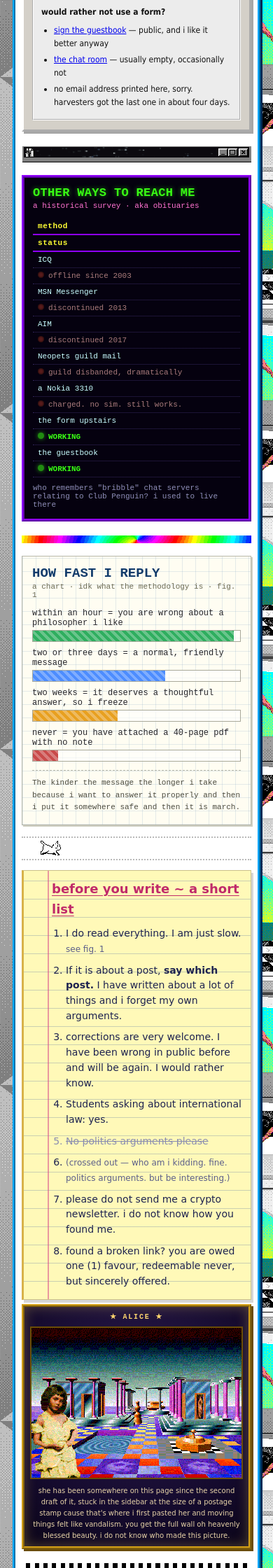
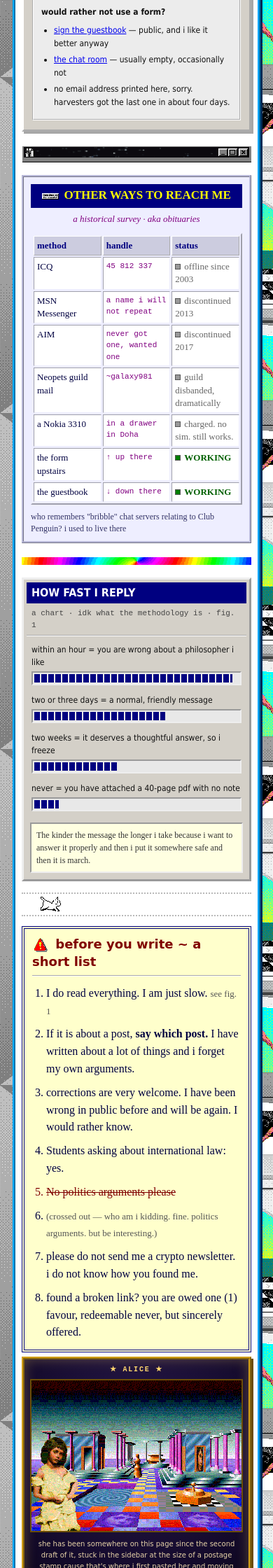
Before and after one commit to Catofminerva/Catofminerva.github.io, a Jekyll site: the page contact.html, which Jekyll copies as it is, in a window 390 px wide. Shown: the part 1330-3570 px from the top of the page at 70% size. Built offline with Jekyll 4.4.1, drawn with Linux system fonts in a browser that asks for light colours; some of the changed text lies outside the part shown.

Commit message:
Restyle contact directory, reply chart and writing notes for the old web

```diff
--- a/contact.html
+++ b/contact.html
@@ -180,33 +180,6 @@ a:hover { color:#ff1493; background:#ffff66; }
   image-rendering:pixelated;
 }
 
-/* --- the mail status readout. green screen, always on. --- */
-.mailstatus {
-  margin:0 0 15px;
-  border:3px inset #888;
-  background:#000;
-  padding:7px 8px 8px;
-  font:11px/1.55 "Courier New",monospace;
-  color:#00ff42;
-}
-.mailstatus .head {
-  margin:0 0 5px;
-  padding-bottom:4px;
-  border-bottom:1px dashed #0a6;
-  color:#7cff9f;
-  letter-spacing:.08em;
-}
-.mailstatus dl { margin:0; }
-.mailstatus dt { color:#4de08a; }
-.mailstatus dd { margin:0 0 6px; color:#c9ffd9; }
-.mailstatus dd:last-of-type { margin-bottom:0; }
-.mailstatus .cursor {
-  display:inline-block;
-  width:7px; height:12px;
-  background:#00ff42;
-  vertical-align:-2px;
-  animation:blink-hard 1.05s steps(1,end) infinite;
-}
 @keyframes blink-hard { 50% { opacity:0; } }
 
 /* --- alice. she has been on this page longer than most of my
@@ -501,168 +474,127 @@ textarea { min-height:150px; resize:vertical; line-height:1.5; }
 .sidecar li { margin-bottom:4px; }
 
 /* ============================================================
-   2001 — i discovered black backgrounds and never fully
-   recovered. this is the dead-contacts table. every row here
-   used to be a real way to find me.
+   Other ways to reach me: a bordered contact directory.
    ============================================================ */
+.section-gif { width:24px; height:24px; object-fit:contain; vertical-align:middle; image-rendering:pixelated; margin-right:3px; }
+
 .stratum-neon {
-  margin:0 0 6px;
-  padding:12px 12px 14px;
-  border:4px ridge #8f00ff;
-  background:#05010f;
-  color:#c9ffff;
+  margin:0 0 6px; padding:10px;
+  border:3px ridge #b8b8d8; background:#eeeeff; color:#000040;
 }
 .stratum-neon h2 {
-  margin:0 0 3px;
-  color:#39ff14;
-  font:bold 21px "Courier New",monospace;
-  text-shadow:0 0 7px rgba(57,255,20,.55);
-  letter-spacing:.02em;
+  margin:0 0 6px; padding:5px 7px;
+  background:#000080; color:#ffff00;
+  font:bold 21px/1.3 "Times New Roman",Times,serif;
+  text-align:center;
 }
 .stratum-neon .sub {
-  margin:0 0 12px;
-  color:#ff73d1;
-  font:11px "Courier New",monospace;
+  margin:0 0 10px; color:#800080; text-align:center; font:italic 13px/1.5 "Times New Roman",Times,serif;
 }
 
-.deadtable { width:100%; border-collapse:collapse; font:12px "Courier New",monospace; }
+.deadtable {
+  width:100%; table-layout:fixed; border:2px outset #eeeeff; border-spacing:2px; border-collapse:separate; font:14px/1.4 "Times New Roman",Times,serif;
+}
 .deadtable caption {
-  caption-side:bottom;
-  padding-top:9px;
-  color:#8f8fb8;
-  font-size:11px;
-  text-align:left;
+  caption-side:bottom; padding-top:9px; color:#333366; font-size:12px; text-align:left;
 }
 .deadtable th {
-  padding:5px 7px;
-  border-bottom:2px solid #8f00ff;
-  color:#ffff33;
-  text-align:left;
-  font-weight:bold;
-  letter-spacing:.05em;
+  padding:5px 6px; border:1px outset #fff;
+  background:#ccccdf; color:#000080; text-align:left; font-weight:bold;
 }
 .deadtable td {
-  padding:5px 7px;
-  border-bottom:1px dotted #33265c;
-  vertical-align:top;
+  padding:6px; border:1px inset #eeeeff; background:#fff;
+  vertical-align:top; overflow-wrap:anywhere;
 }
-.deadtable tr:hover td { background:#160a2e; }
-.deadtable .handle { color:#8fe9ff; }
+.deadtable tr:hover td {
+  background:#ffffcc;
+}
+.deadtable .handle {
+  color:#800080; font:12px/1.5 "Courier New",monospace;
+}
 
 .led {
-  display:inline-block;
-  width:9px; height:9px;
-  margin-right:6px;
-  border-radius:50%;
-  vertical-align:0;
+  display:inline-block; width:8px; height:8px;
+  margin-right:5px; border:1px solid #555; vertical-align:0;
 }
-.led.dead { background:#5a1c1c; box-shadow:inset 0 0 3px #000; }
+.led.dead {
+  background:#999;
+}
 .led.live {
-  background:#39ff14;
-  box-shadow:0 0 6px #39ff14;
-  animation:blink-soft 1.4s ease-in-out infinite;
+  background:#008000;
 }
-@keyframes blink-soft { 50% { opacity:.28; } }
-.st-dead { color:#a97b7b; }
-.st-live { color:#39ff14; font-weight:bold; }
+.st-dead {
+  color:#666;
+}
+.st-live {
+  color:#006000; font-weight:bold;
+}
 
 /* ============================================================
-   2004 — graph paper phase. the reply-time chart is honest,
-   which is the worst thing about it.
+   Reply-time chart: system-grey panel and segmented bars.
    ============================================================ */
 .stratum-paper {
-  margin:0 0 6px;
-  padding:13px 14px 15px;
-  border:1px solid #b7b7a9;
-  background:
-    repeating-linear-gradient(0deg,  rgba(120,160,190,.20) 0 1px, transparent 1px 19px),
-    repeating-linear-gradient(90deg, rgba(120,160,190,.20) 0 1px, transparent 1px 19px),
-    #fffdf2;
-  box-shadow:2px 2px 0 #cfcfc2;
-  color:#25252b;
+  margin:0 0 6px; padding:4px;
+  border:3px outset #eee; background:#d4d0c8; color:#111;
 }
 .stratum-paper h2 {
-  margin:0 0 2px;
-  font:bold 19px "Courier New",monospace;
-  color:#123b6b;
+  margin:0; padding:4px 7px;
+  font:bold 16px/1.4 "MS Sans Serif",Tahoma,sans-serif;
+  color:#fff; background:#000080;
 }
-.stratum-paper .sub { margin:0 0 13px; font:11px "Courier New",monospace; color:#6a6a55; }
+.stratum-paper .sub {
+  margin:0; padding:6px 7px; font:11px/1.5 "Courier New",monospace; color:#444; border-bottom:2px groove #fff;
+}
 
-.chart { font:12px "Courier New",monospace; }
-.chart-row { margin-bottom:9px; }
-.chart-row .lbl { display:block; margin-bottom:3px; color:#25252b; }
+.chart {
+  padding:10px 7px 2px; font:12px/1.5 "MS Sans Serif",Tahoma,sans-serif;
+}
+.chart-row {
+  margin-bottom:12px;
+}
+.chart-row .lbl {
+  display:block; margin-bottom:4px; color:#111;
+}
 .chart-track {
-  position:relative;
-  height:17px;
-  background:rgba(255,255,255,.6);
-  border:1px solid #a9a99a;
+  height:20px; padding:2px; border:2px inset #eee; background:#e8e8e8;
 }
 .chart-fill {
   height:100%;
-  background-image:repeating-linear-gradient(45deg,
-    rgba(255,255,255,.28) 0 4px, transparent 4px 8px);
+  background:repeating-linear-gradient(to right,#000080 0 8px,transparent 8px 10px);
 }
-.chart-fill.c1 { background-color:#2fae5f; }
-.chart-fill.c2 { background-color:#4d8dff; }
-.chart-fill.c3 { background-color:#e8a020; }
-.chart-fill.c4 { background-color:#c94a4a; }
 .chart-row .pct {
   margin-left:7px;
   color:#555;
   font-size:11px;
 }
 .chart-note {
-  margin:12px 0 0;
-  padding-top:9px;
-  border-top:1px dashed #b7b7a9;
-  font:11px/1.6 "Courier New",monospace;
-  color:#4a4a3f;
+  margin:2px 5px 5px; padding:7px;
+  border:2px inset #eee; background:#ffffe1;
+  font:12px/1.5 "Times New Roman",Times,serif; color:#333;
 }
 
 /* ============================================================
-   the notebook. this is the bit i actually wrote by hand, in the
-   sense that i wrote it in one go and did not edit it.
+   Before you write: a simple numbered list.
    ============================================================ */
 .notepad {
-  margin:0 0 6px;
-  padding:14px 18px 16px 52px;
-  background:
-    linear-gradient(90deg, transparent 34px, rgba(216,74,138,.55) 34px 36px, transparent 36px),
-    repeating-linear-gradient(0deg, transparent 0 25px, rgba(90,120,160,.32) 25px 26px),
-    #fff9b8;
-  border:1px solid #ccc08a;
-  border-left:3px solid #d8b24a;
-  box-shadow:3px 4px 0 rgba(0,0,0,.16);
-  transform:rotate(-.55deg);
-  color:#1e2350;
-  font-family:"Comic Sans MS","Trebuchet MS",cursive;
+  margin:0 0 6px; padding:12px 15px 14px;
+  background:#ffffcc; border:4px double #000080; color:#000040;
+  font:16px/1.5 "Times New Roman",Times,serif;
 }
 .notepad h2 {
-  margin:0 0 10px;
-  font-size:21px;
-  color:#c02a6a;
-  text-decoration:underline;
-  text-underline-offset:3px;
+  margin:0 0 12px; padding-bottom:7px; border-bottom:2px groove #fff;
+  font:bold 21px/1.3 "Comic Sans MS","Trebuchet MS",sans-serif;
+  color:#800000;
 }
 .notepad ol { margin:0; padding-left:20px; }
 .notepad li { margin-bottom:9px; line-height:1.55; }
 .notepad li:last-child { margin-bottom:0; }
-.notepad .aside { color:#5c5f8a; font-size:12px; }
-.notepad .crossed { text-decoration:line-through; color:#8a8db0; }
-
-/* a bit of tape, because it is stuck on top of the page */
-.taped { position:relative; }
-.taped::before, .taped::after {
-  content:"";
-  position:absolute;
-  top:-9px;
-  width:64px; height:19px;
-  background:rgba(255,255,255,.55);
-  border:1px solid rgba(0,0,0,.10);
-  box-shadow:0 1px 2px rgba(0,0,0,.16);
+.notepad .aside {
+  color:#555; font-size:13px;
 }
-.taped::before { left:16px;  transform:rotate(-5deg); }
-.taped::after  { right:16px; transform:rotate(4deg); }
+.notepad .crossed {
+  text-decoration:line-through; color:#800000;
+}
 
 /* ============================================================
    the message-board box. copied wholesale off about.html so the
@@ -798,7 +730,6 @@ textarea { min-height:150px; resize:vertical; line-height:1.5; }
 
   .content { order:2; display:block; width:100%; padding:10px 9px 18px; }
 
-  .mailstatus { order:3; margin:10px 8px; }
   .side-badges{ order:4; margin:0 8px; }
   .webring    { order:5; margin:10px 8px 0; }
   .attached   { order:6; margin:10px 8px 0; }
@@ -810,11 +741,13 @@ textarea { min-height:150px; resize:vertical; line-height:1.5; }
   .shrine .shrine-cap { font-size:10px; }
 
   .fields { grid-template-columns:1fr; }
-  .notepad { padding:12px 13px 14px 40px; transform:none; }
+  .notepad { padding:10px 11px 12px; }
   .notepad h2 { font-size:18px; }
-  .taped::before, .taped::after { display:none; }
-  .deadtable { font-size:11px; }
-  .deadtable th:nth-child(2), .deadtable td:nth-child(2) { display:none; }
+  .deadtable { display:table; width:100%; font-size:13px; }
+  .deadtable tbody { display:table-row-group; }
+  .deadtable tr { display:table-row; width:auto; }
+  .deadtable th, .deadtable td { padding:4px; }
+  .deadtable .handle { font-size:11px; }
   .stratum-neon h2 { font-size:17px; }
   .button-wall img { margin:2px 1px; }
   .send-bar .btn { flex:1 1 auto; }
@@ -829,7 +762,7 @@ textarea { min-height:150px; resize:vertical; line-height:1.5; }
    the marquees get stopped in script, css cannot reach them. */
 @media (prefers-reduced-motion:reduce) {
   .neko-rail img { animation:none; left:12px; }
-  .blink, .led.live, .mailstatus .cursor { animation:none; }
+  .blink, .led.live { animation:none; }
   .vhs::after { animation:none; display:none; }
 }
 
@@ -885,23 +818,6 @@ textarea { min-height:150px; resize:vertical; line-height:1.5; }
           <a href="contact.html" aria-current="page"><img src="phone.gif" alt="">Contact</a>
           <a href="liminal.html"><img style="width:14px;height:20px" width="14" height="20" src="door.gif" alt="Liminal Space">Liminal Space</a>
         </fieldset>
-
-        <!-- the readout. updated by hand, whenever i remember. -->
-        <div class="mailstatus">
-          <div class="head">MAIL_STATUS.TXT<span class="cursor" aria-hidden="true"></span></div>
-          <dl>
-            <dt>&gt; inbox:</dt>
-            <dd>3 unread (2 are newsletters)</dd>
-            <dt>&gt; last checked:</dt>
-            <dd>this morning</dd>
-            <dt>&gt; reply queue:</dt>
-            <dd>one message, i see it. i am sorry.</dd>
-            <dt>&gt; connection:</dt>
-            <dd>56k, spiritually</dd>
-            <dt>&gt; mood:</dt>
-            <dd>receptive</dd>
-          </dl>
-        </div>
 
         <div class="side-badges">
           <img src="bestviewed.gif" alt="Best viewed with your eyes">
@@ -1018,11 +934,10 @@ textarea { min-height:150px; resize:vertical; line-height:1.5; }
         <div class="divider"><img src="dividerwindows.gif" alt=""></div>
 
         <!-- ==========================================================
-             2001. black background era. every row in here used to be
-             a real way of finding me.
+             Other ways to reach me.
              ========================================================== -->
         <section class="stratum-neon">
-          <h2>OTHER WAYS TO REACH ME</h2>
+          <h2><img class="section-gif" src="email2.gif" width="24" height="24" alt=""> OTHER WAYS TO REACH ME</h2>
           <div class="sub">a historical survey · aka obituaries</div>
 
           <table class="deadtable">
@@ -1115,8 +1029,8 @@ textarea { min-height:150px; resize:vertical; line-height:1.5; }
              written in one sitting, never edited. leaving the crossed
              out one in because it is funnier with the mistake.
              ========================================================== -->
-        <section class="notepad taped">
-          <h2>before you write ~ a short list</h2>
+        <section class="notepad">
+          <h2><img class="section-gif" src="warning.gif" width="20" height="20" alt=""> before you write ~ a short list</h2>
           <ol>
             <li>I do read everything. I am just slow. <span class="aside">see fig. 1</span></li>
             <li>If it is about a post, <strong>say which post.</strong> I have written about a lot of things and i forget my own arguments.</li>
```
Also changed, not shown: other parts of contact.html (+1 -2 lines).
